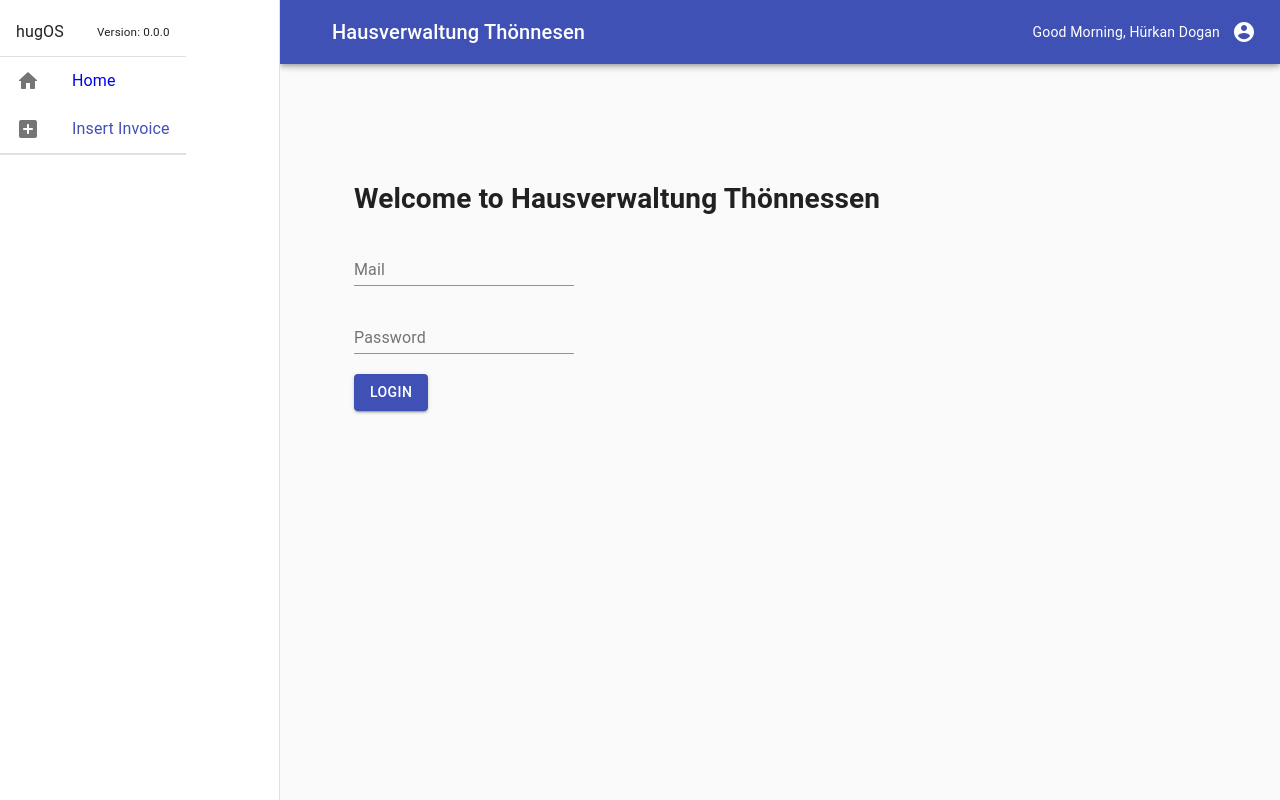
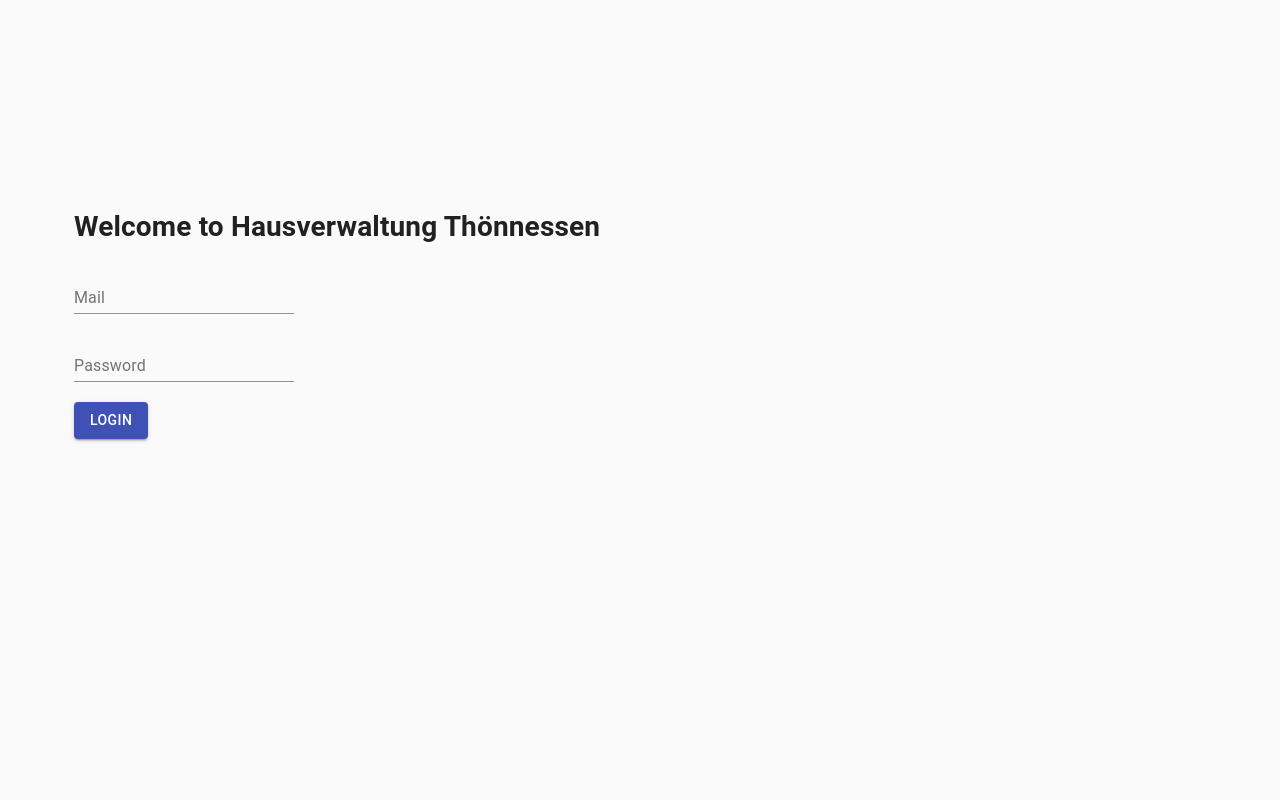
Before and after one commit to hurkandogan/hm, a React (Create React App) app in the folder client/: page / in a window 1280 px wide. Built offline with nearby package versions, Linux system fonts and the light colour scheme; no server answers.

Commit message:
initial commit

```diff
--- a/client/src/App.js
+++ b/client/src/App.js
@@ -1,17 +1,22 @@
-import React from 'react';
+import React, { useState } from 'react';
 import { Switch, Route } from "react-router-dom";
 
 // Components
-import Header from './components/shared/Header';
-import Sidebar from './components/navigation/Sidebar';
-import Login from './components/account/Login';
-import InvoiceTable from './components/invoices/InvoiceTable';
+import Dashboard from './components/Dashboard';
+import AuthService from './services/authorization/auth.service';
+import TextField from '@material-ui/core/TextField';
+import Button from '@material-ui/core/Button';
+
 //import Dashboard from "./components/Dashboard";
 import { makeStyles } from '@material-ui/core/styles';
 
 const useStyles = makeStyles((theme) => ({
     root: {
         display: 'flex',
+    },
+    login: {
+        margin: 'calc(10%)',
+        marginLeft: '50px',
     },
     toolbar: theme.mixins.toolbar,
     content: {
@@ -24,19 +29,75 @@ const useStyles = makeStyles((theme) => ({
 function App() {
     const classes = useStyles();
 
+    const [loggedIn, setLogin] = useState(false);
+    const [loginData, setLoginData] = useState({
+        mail: "",
+        password: ""
+    });
+
+    const changeHandler = (event) => {
+        const { name, value } = event.target;
+        setLoginData(prevValue => {
+            return {
+                ...prevValue,
+                [name]: value
+            }
+        })
+    }
+    const submit = (e) => {
+        e.preventDefault();
+
+        AuthService.login(loginData)
+            .then(res => {
+                console.log(res);
+                if (res.login) {
+                    setLogin(true);
+                } else {
+                    setLogin(false);
+                }
+            })
+            .catch(err => console.log(err));
+    }
+
     return (
         <div>
             <div className={classes.root}>
-                <Header currentUser={'Hürkan Dogan'} />
-                <Sidebar />
                 <main className={classes.content}>
-                <div className={classes.toolbar}>
-                    <Switch>
-                        <Route exact path={'/'} component={Login} />
-                        <Route exact path={'/invoices/:objectId'} component={InvoiceTable} />
-                    </Switch>
-                </div>
-             </main>
+                    <div className={classes.toolbar}>
+                        <Switch>
+                            {loggedIn ?
+                                <Route exact path={'/'} component={Dashboard} />
+                                :
+                                <div className={classes.login}>
+                                    <h1>Welcome to Hausverwaltung Thönnessen</h1>
+                                    <form onSubmit={submit}>
+                                        <TextField
+                                            name="mail"
+                                            id="mail"
+                                            label="Mail"
+                                            onChange={changeHandler}
+                                            />
+                                            <br />
+                                            <br />
+                                            <TextField
+                                            id="password"
+                                            name="password"
+                                            label="Password"
+                                            type="password"
+                                            autoComplete="current-password"
+                                            onChange={changeHandler}
+                                            />
+                                            <br />
+                                            <br />
+                                            <Button variant="contained" color="primary" type="submit">
+                                            Login
+                                            </Button>
+                                    </form>
+                                </div>
+                            }
+                        </Switch>
+                    </div>
+                </main>
             </div>
         </div>
   );
--- a/client/src/components/Dashboard.jsx
+++ b/client/src/components/Dashboard.jsx
@@ -4,6 +4,9 @@ import { makeStyles } from '@material-ui/core/styles';
 import Card from '@material-ui/core/Card';
 import CardContent from '@material-ui/core/CardContent';
 import Typography from '@material-ui/core/Typography';
+import Header from './shared/Header';
+import Sidebar from './navigation/Sidebar';
+import { FormHelperText } from '@material-ui/core';
 
 const useStyles = makeStyles({
     root: {
@@ -43,10 +46,10 @@ function Dashboard() {
             <Card key={data.object.id} className={classes.root}>
                 <CardContent>
                     <Typography variant="h5" component="h2">
-                        {data.object.name}
+                        {/* {data.object.name} */}
                     </Typography>
                     <Typography variant="body2" component="p">
-                        Total: {data.total_amount} €
+                        {/* Total: {data.total_amount} € */}
                     </Typography>
                 </CardContent>
             </Card>
@@ -55,8 +58,10 @@ function Dashboard() {
 
     return (
         <div>
+            <Header />
+            <Sidebar />
             <div className="row dashboard-card-row">
-                {totals.map(loadObjectCards)}
+                {/* {totals.map(loadObjectCards)} */}
             </div>
         </div>
     );
```
Also changed, not shown: 1 other file (tests, documents, lock files or other folders).
